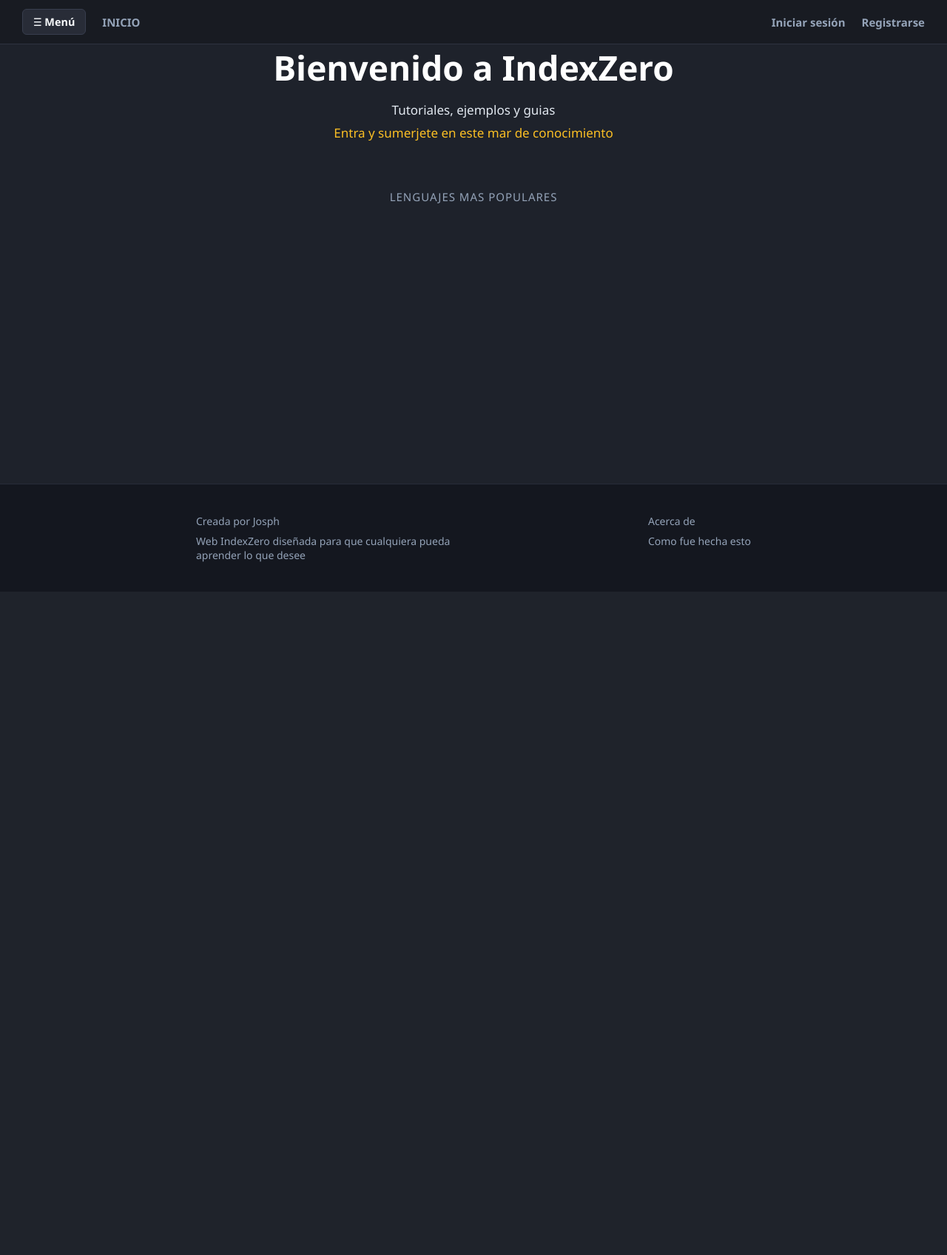
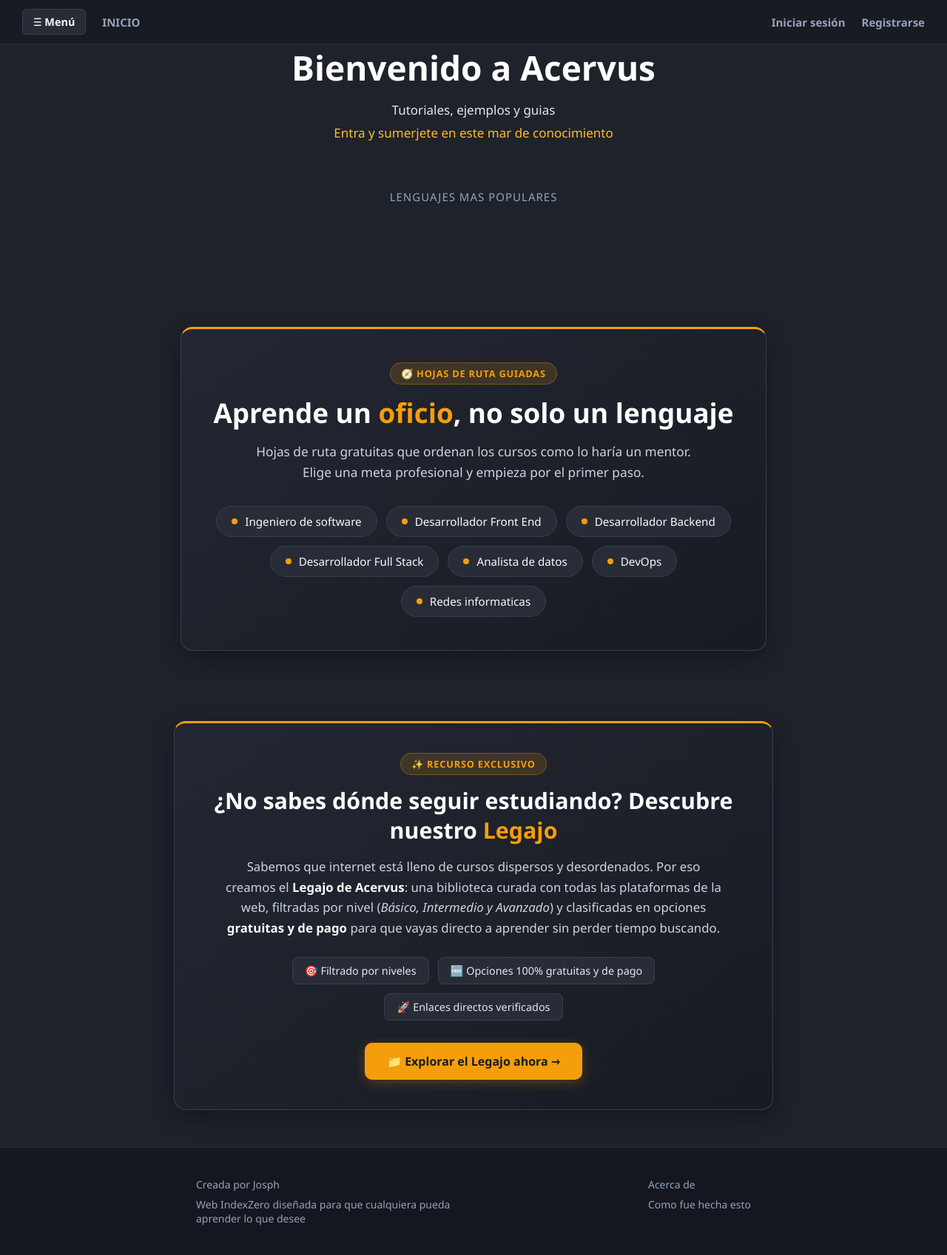
Before and after one commit to JosephTorres1415/Acervus, a Flask app: page / in a window 1280 px wide. Shown: the whole page at 74% size. Before the commit the page ends 760 px from the top, so only its background shows below. Run offline with Flask 3, Linux system fonts and the light colour scheme; data that the repository does not hold is empty.

Commit message:
Update index.html

```diff
--- a/templates/index.html
+++ b/templates/index.html
@@ -5,7 +5,7 @@
 {% block contenido %}
 
 <h1 class="titulo_index">
-    Bienvenido a IndexZero
+    Bienvenido a Acervus
 </h1>
 
 <h3 class="subtitulo_index">
@@ -29,4 +29,56 @@
    {% endfor %}
 </ul>
 
+
+<section class="banner-oficios">
+    <div class="banner-oficios-contenido">
+        <span class="etiqueta-destacada">🧭 HOJAS DE RUTA GUIADAS</span>
+
+        <h1 class="banner-oficios-titulo">
+            Aprende un <span>oficio</span>, no solo un lenguaje
+        </h1>
+
+        <p class="banner-oficios-texto">
+            Hojas de ruta gratuitas que ordenan los cursos como lo haría un mentor.
+            Elige una meta profesional y empieza por el primer paso.
+        </p>
+
+        <ul class="lista_profesiones">
+           {% for profesion in profesiones %}
+            <li class="profesion_item">
+                <span class="punto"></span>
+                <span>{{ profesion }}</span>
+            </li>
+           {% endfor %}
+        </ul>
+    </div>
+</section>
+
+
+<section class="banner-legajo">
+    <div class="banner-legajo-contenido">
+        <span class="etiqueta-destacada">✨ RECURSO EXCLUSIVO</span>
+        <h2 class="banner-legajo-titulo">
+            ¿No sabes dónde seguir estudiando? Descubre nuestro <span>Legajo</span>
+        </h2>
+        <p class="banner-legajo-texto">
+            Sabemos que internet está lleno de cursos dispersos y desordenados. Por eso creamos el <strong>Legajo de Acervus</strong>: una biblioteca curada con todas las plataformas de la web, filtradas por nivel (<em>Básico, Intermedio y Avanzado</em>) y clasificadas en opciones <strong>gratuitas y de pago</strong> para que vayas directo a aprender sin perder tiempo buscando.
+        </p>
+
+        <div class="banner-legajo-beneficios">
+            <div class="beneficio-item">🎯 Filtrado por niveles</div>
+            <div class="beneficio-item">🆓 Opciones 100% gratuitas y de pago</div>
+            <div class="beneficio-item">🚀 Enlaces directos verificados</div>
+        </div>
+
+        <a href="{{ url_for('mostrar_legajo') }}" class="btn-explorar-legajo">
+            📁 Explorar el Legajo ahora →
+        </a>
+    </div>
+</section>
+
+
+
+
+
 {% endblock %}
```
